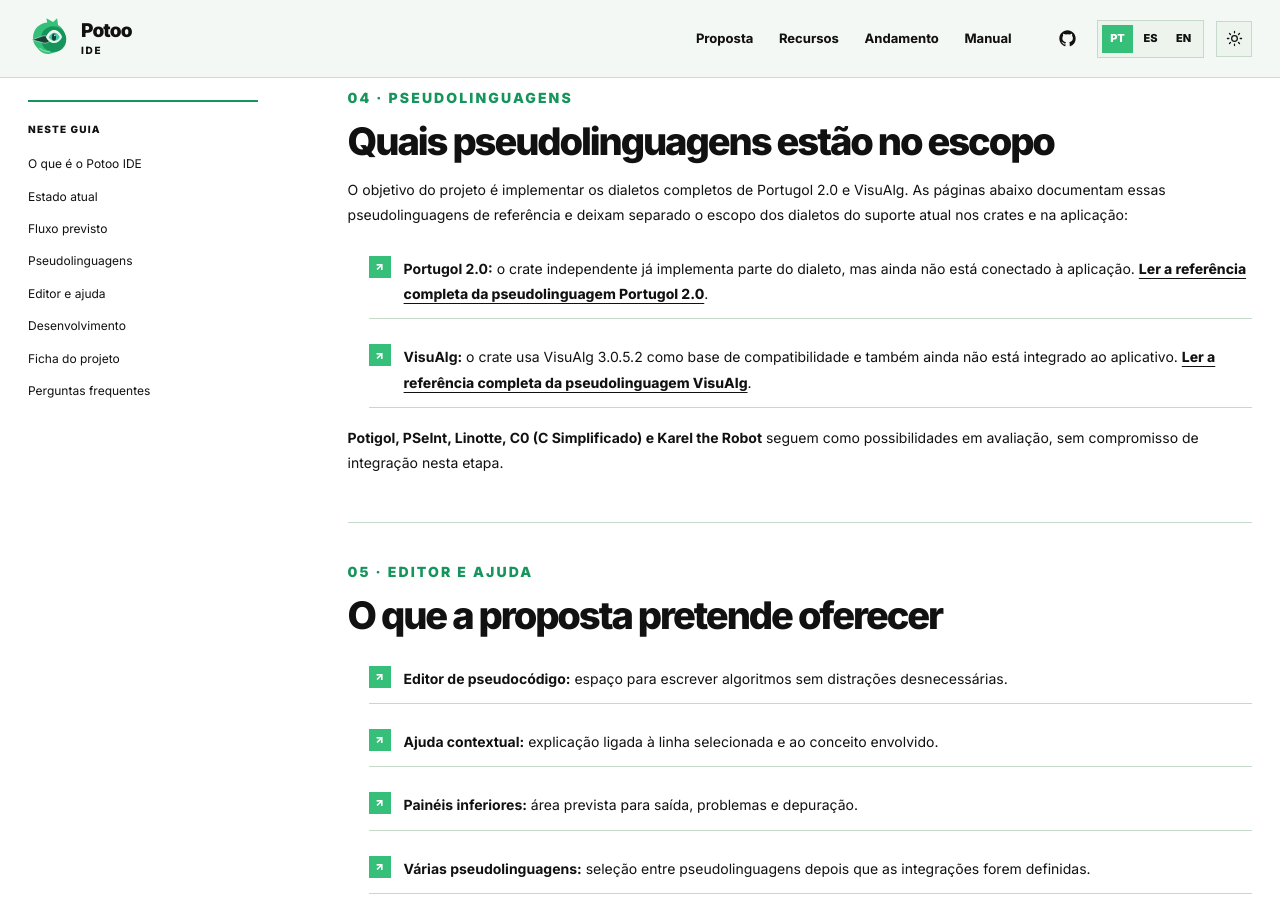
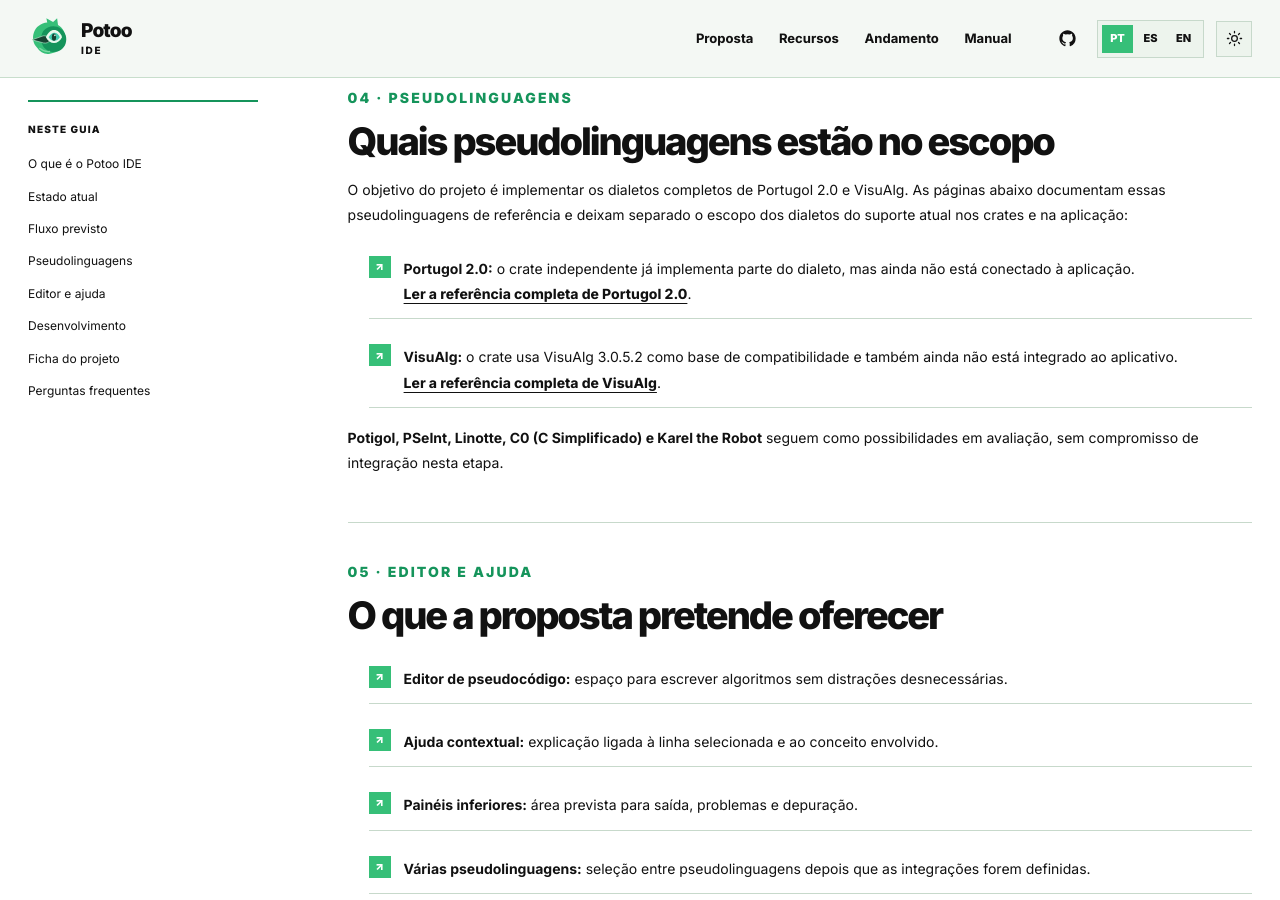
Before and after one commit to diegopn/potoo-site, a Jekyll site: the page built from manual/index.html, in a window 1280 px wide and 900 px high, scrolled down 1598 px. Built offline with Jekyll 4.4.1, drawn with Linux system fonts in a browser that asks for light colours.

```diff
--- a/en/manual/index.html
+++ b/en/manual/index.html
@@ -80,8 +80,8 @@ body_class: manual-page
           <h2>Which pseudolanguages are in scope?</h2>
           <p>The project aims to implement the complete Portugol 2.0 and VisuAlg dialects. The pages below document these reference pseudolanguages and separate dialect scope from current support in the crates and app:</p>
           <ul class="manual-list">
-            <li><span><strong>Portugol 2.0:</strong> the independent crate already implements part of the dialect, but it is not connected to the app. <a href="{{ '/en/manual/portugol/' | relative_url }}">Read the complete Portugol 2.0 pseudolanguage reference</a>.</span></li>
-            <li><span><strong>VisuAlg:</strong> the crate uses VisuAlg 3.0.5.2 as its compatibility baseline and is not integrated into the app either. <a href="{{ '/en/manual/visualg/' | relative_url }}">Read the complete VisuAlg pseudolanguage reference</a>.</span></li>
+            <li><span><strong>Portugol 2.0:</strong> the independent crate already implements part of the dialect, but it is not connected to the app.<br><a href="{{ '/en/manual/portugol/' | relative_url }}">Read the complete Portugol 2.0 reference</a>.</span></li>
+            <li><span><strong>VisuAlg:</strong> the crate uses VisuAlg 3.0.5.2 as its compatibility baseline and is not integrated into the app either.<br><a href="{{ '/en/manual/visualg/' | relative_url }}">Read the complete VisuAlg reference</a>.</span></li>
           </ul>
           <p><strong>Potigol, PSeInt, Linotte, C0 (Simplified C), and Karel the Robot</strong> remain possibilities under evaluation, with no commitment to integrate them at this stage.</p>
         </section>
--- a/es/manual/index.html
+++ b/es/manual/index.html
@@ -80,8 +80,8 @@ body_class: manual-page
           <h2>Qué pseudolenguajes están en el alcance</h2>
           <p>El objetivo del proyecto es implementar los dialectos completos de Portugol 2.0 y VisuAlg. Las páginas siguientes documentan esos pseudolenguajes de referencia y distinguen el alcance de los dialectos del soporte actual en los crates y en la aplicación:</p>
           <ul class="manual-list">
-            <li><span><strong>Portugol 2.0:</strong> el crate independiente ya implementa parte del dialecto, pero todavía no está conectado a la aplicación. <a href="{{ '/es/manual/portugol/' | relative_url }}">Leer la referencia completa del pseudolenguaje Portugol 2.0</a>.</span></li>
-            <li><span><strong>VisuAlg:</strong> el crate usa VisuAlg 3.0.5.2 como base de compatibilidad y tampoco está integrado en la aplicación. <a href="{{ '/es/manual/visualg/' | relative_url }}">Leer la referencia completa del pseudolenguaje VisuAlg</a>.</span></li>
+            <li><span><strong>Portugol 2.0:</strong> el crate independiente ya implementa parte del dialecto, pero todavía no está conectado a la aplicación.<br><a href="{{ '/es/manual/portugol/' | relative_url }}">Leer la referencia completa de Portugol 2.0</a>.</span></li>
+            <li><span><strong>VisuAlg:</strong> el crate usa VisuAlg 3.0.5.2 como base de compatibilidad y tampoco está integrado en la aplicación.<br><a href="{{ '/es/manual/visualg/' | relative_url }}">Leer la referencia completa de VisuAlg</a>.</span></li>
           </ul>
           <p><strong>Potigol, PSeInt, Linotte, C0 (C simplificado) y Karel the Robot</strong> siguen como posibilidades en evaluación, sin compromiso de integración en esta etapa.</p>
         </section>
--- a/manual/index.html
+++ b/manual/index.html
@@ -80,8 +80,8 @@ body_class: manual-page
           <h2>Quais pseudolinguagens estão no escopo</h2>
           <p>O objetivo do projeto é implementar os dialetos completos de Portugol 2.0 e VisuAlg. As páginas abaixo documentam essas pseudolinguagens de referência e deixam separado o escopo dos dialetos do suporte atual nos crates e na aplicação:</p>
           <ul class="manual-list">
-            <li><span><strong>Portugol 2.0:</strong> o crate independente já implementa parte do dialeto, mas ainda não está conectado à aplicação. <a href="{{ '/manual/portugol/' | relative_url }}">Ler a referência completa da pseudolinguagem Portugol 2.0</a>.</span></li>
-            <li><span><strong>VisuAlg:</strong> o crate usa VisuAlg 3.0.5.2 como base de compatibilidade e também ainda não está integrado ao aplicativo. <a href="{{ '/manual/visualg/' | relative_url }}">Ler a referência completa da pseudolinguagem VisuAlg</a>.</span></li>
+            <li><span><strong>Portugol 2.0:</strong> o crate independente já implementa parte do dialeto, mas ainda não está conectado à aplicação.<br><a href="{{ '/manual/portugol/' | relative_url }}">Ler a referência completa de Portugol 2.0</a>.</span></li>
+            <li><span><strong>VisuAlg:</strong> o crate usa VisuAlg 3.0.5.2 como base de compatibilidade e também ainda não está integrado ao aplicativo.<br><a href="{{ '/manual/visualg/' | relative_url }}">Ler a referência completa de VisuAlg</a>.</span></li>
           </ul>
           <p><strong>Potigol, PSeInt, Linotte, C0 (C Simplificado) e Karel the Robot</strong> seguem como possibilidades em avaliação, sem compromisso de integração nesta etapa.</p>
         </section>
```
